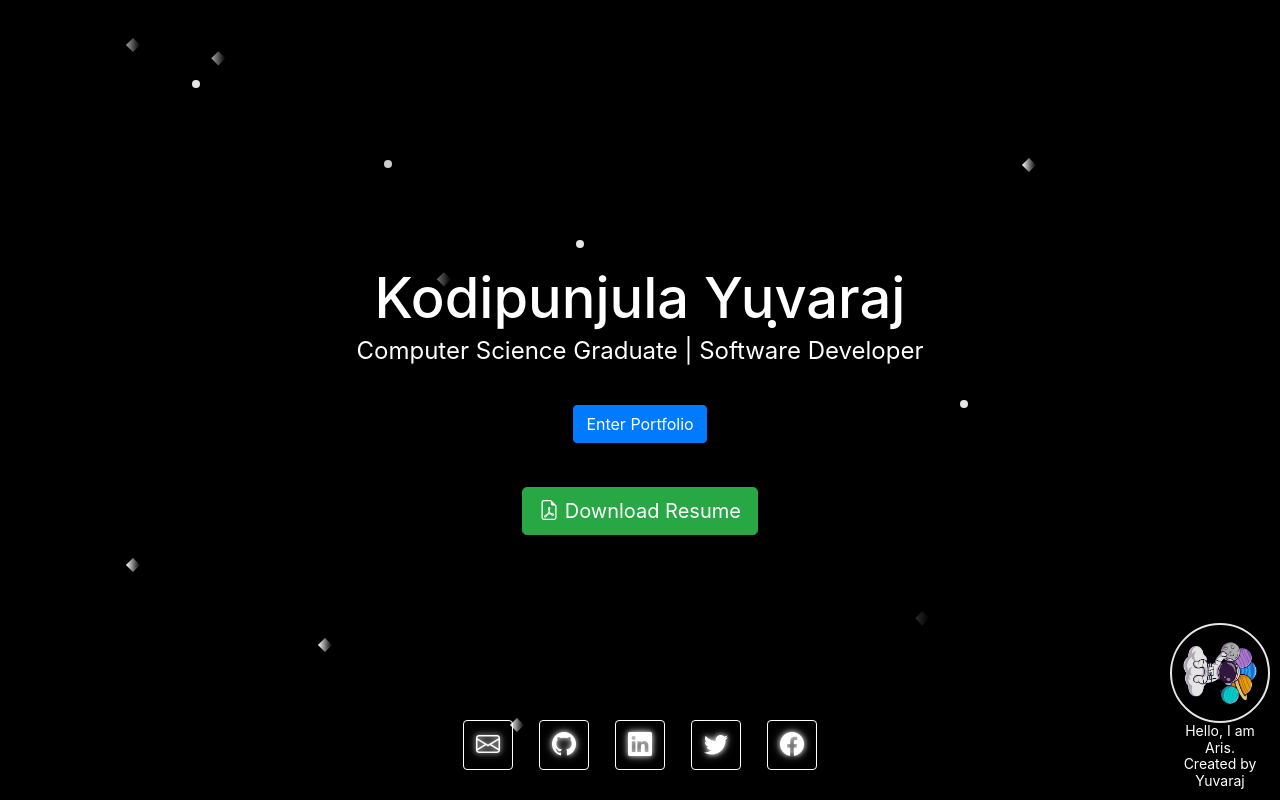
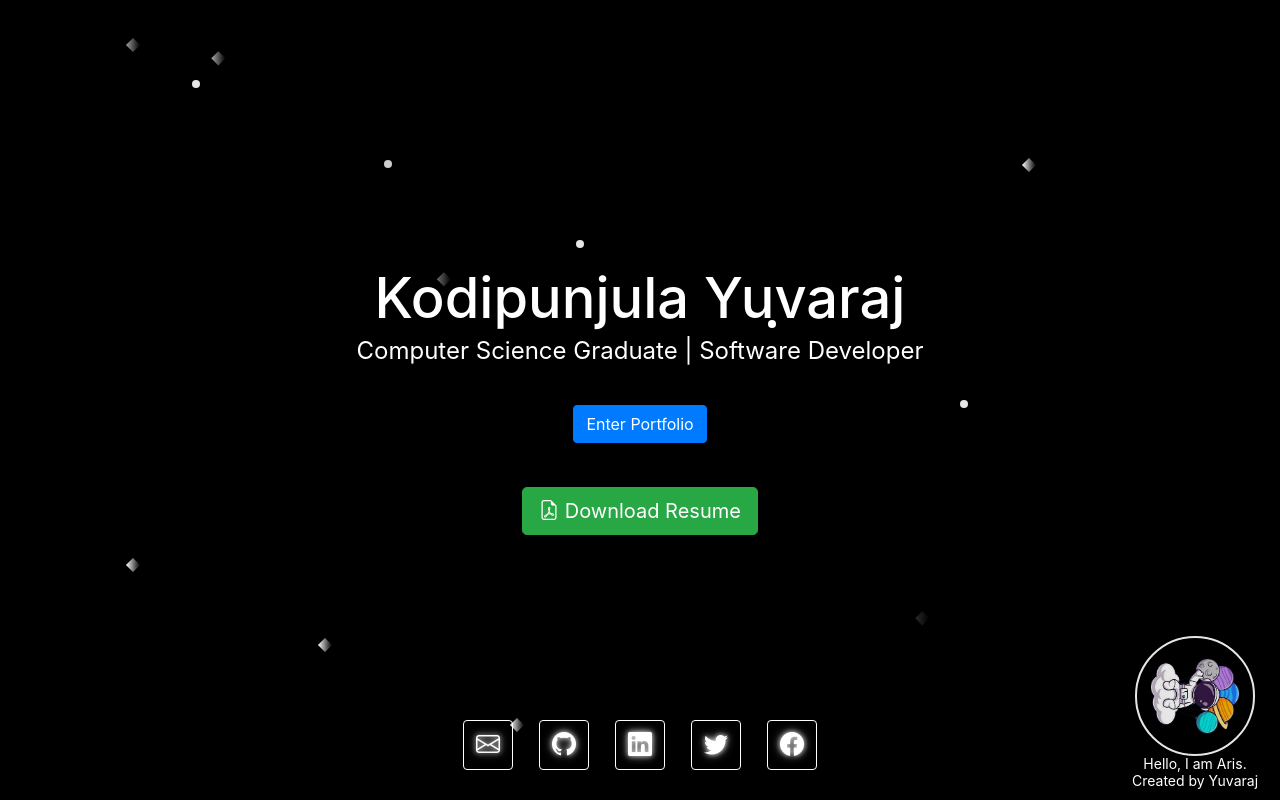
Before and after one commit to rajuroyal-web/YuvarajShowcaseDev, a plain HTML site: page index.html in a window 1280 px wide. Drawn offline with nearby package versions, Linux system fonts and the light colour scheme.

Commit message:
Update styles.css

```diff
--- a/css/styles.css
+++ b/css/styles.css
@@ -186,7 +186,7 @@ body, html {
     position: fixed;
     bottom: 10px;
     right: 10px;
-    width: 100px; /* Reduced size */
+    width: 150px; /* Adjust as needed */
     height: auto; /* Adjust to fit content */
     display: flex;
     flex-direction: column;
@@ -206,8 +206,8 @@ body, html {
 
 /* Astronaut Image */
 .astronaut {
-    width: 100px; /* Reduced size */
-    height: 100px; /* Reduced size */
+    width: 120px; /* Adjust as needed */
+    height: 120px; /* Adjust as needed */
     background-image: url('../images/astronaut.png'); /* Ensure this path is correct */
     background-size: cover;
     background-position: center;
@@ -236,6 +236,6 @@ body, html {
     text-align: center;
     white-space: pre-wrap; /* Ensure text wraps */
     word-wrap: break-word;
-    max-width: 130px; /* Adjusted width to match astronaut size */
+    max-width: 150px; /* Prevent overflow */
     line-height: 1.2; /* Adjust line height as needed */
 }
```
